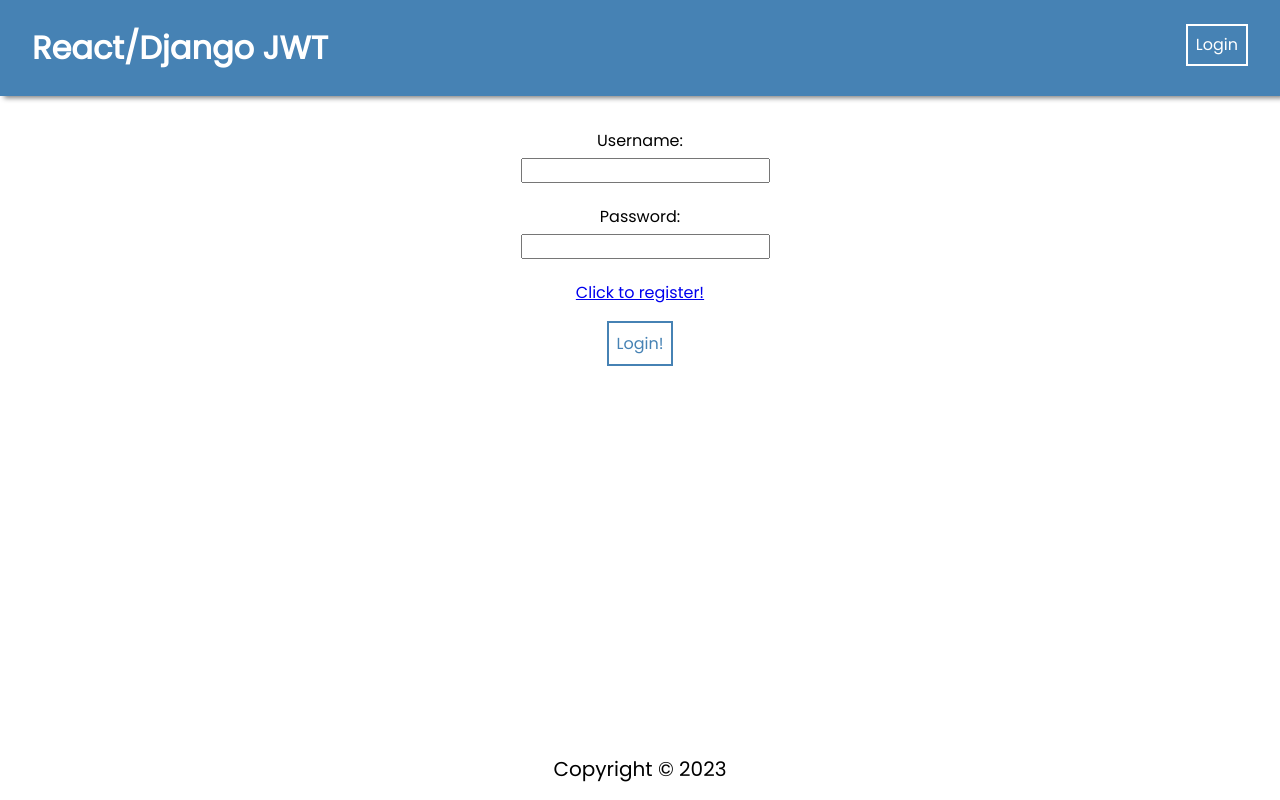
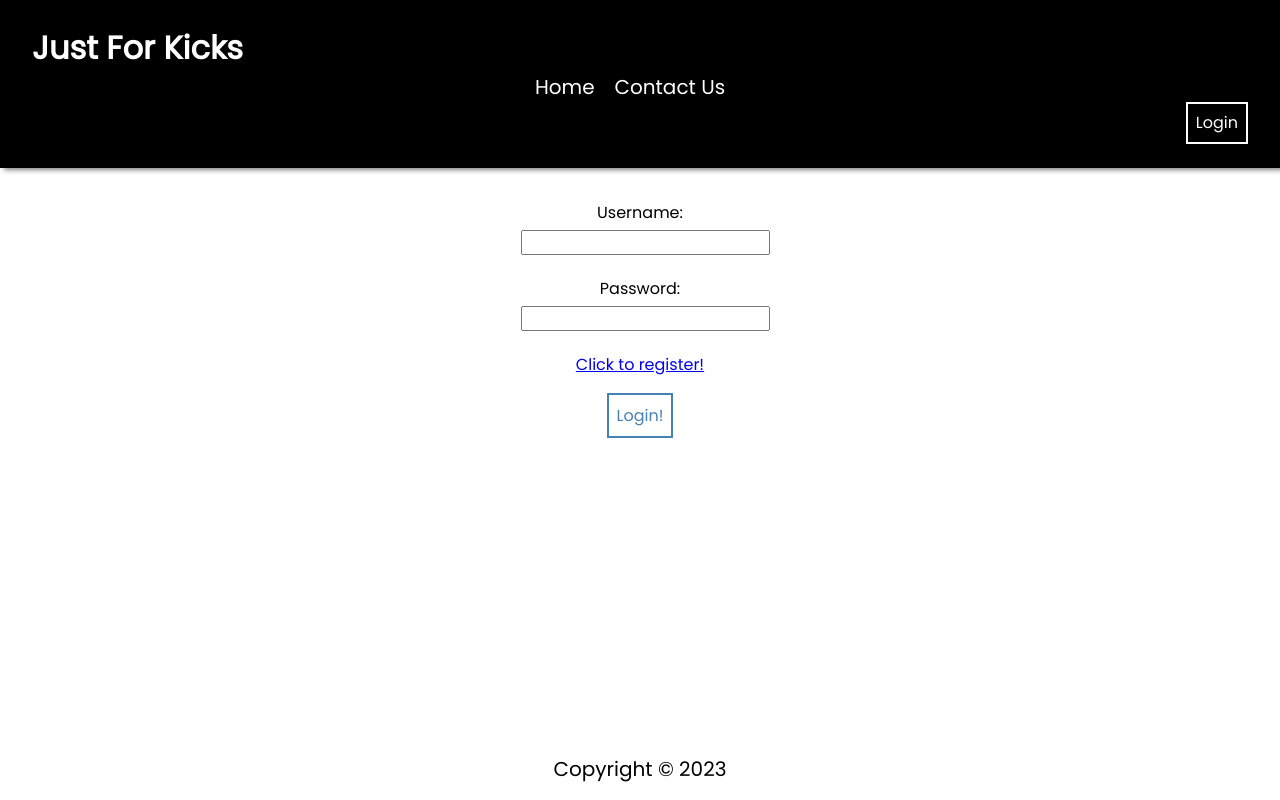
Before and after one commit to Jdrive5/Final-Capstone, a React (Create React App) app in the folder frontend/: page /login in a window 1280 px wide. Built offline with nearby package versions, Linux system fonts and the light colour scheme.

Commit message:
Added Home and Contact to Navbar

```diff
--- a/frontend/package.json
+++ b/frontend/package.json
@@ -10,6 +10,7 @@
     "jwt-decode": "^3.1.2",
     "react": "^17.0.2",
     "react-dom": "^17.0.2",
+    "react-icons": "^4.8.0",
     "react-router-dom": "^6.2.1",
     "react-scripts": "5.0.0",
     "web-vitals": "^2.1.4"
--- a/frontend/src/App.js
+++ b/frontend/src/App.js
@@ -6,6 +6,7 @@ import "./App.css";
 import HomePage from "./pages/HomePage/HomePage";
 import LoginPage from "./pages/LoginPage/LoginPage";
 import RegisterPage from "./pages/RegisterPage/RegisterPage";
+import Contact from "./pages/contact/Contact";
 
 // Component Imports
 import Navbar from "./components/NavBar/NavBar";
@@ -29,6 +30,7 @@ function App() {
         />
         <Route path="/register" element={<RegisterPage />} />
         <Route path="/login" element={<LoginPage />} />
+        <Route path="/contact" element={<Contact />} />
       </Routes>
       <Footer />
     </div>
--- a/frontend/src/components/NavBar/NavBar.css
+++ b/frontend/src/components/NavBar/NavBar.css
@@ -2,6 +2,8 @@ ul {
   display: flex;
   justify-content: space-between;
   list-style-type: none;
+  margin: 0;
+  padding: 0;
 }
 
 li {
@@ -9,7 +11,7 @@ li {
 }
 
 .navBar {
-  background: steelblue;
+  background: black;
   box-shadow: 4px 2px 5px gray;
   color: white;
   margin-bottom: 2rem;
@@ -25,7 +27,7 @@ li {
 
 .navBar button:hover {
   background: white;
-  color: steelblue;
+  color: black;
   cursor: pointer;
 }
 
@@ -33,3 +35,34 @@ li {
   cursor: pointer;
   font-size: 2rem;
 }
+
+.middleLinks ul {
+  display: flex;
+  justify-content: center;
+  list-style: none;
+  margin: 0;
+  padding: 0;
+
+}
+
+.middleLinks li {
+  margin-right: 20px;
+  color: white;
+}
+
+.rightLinks {
+  display: flex;
+  justify-content: flex-end;
+  list-style: none;
+  margin: 0;
+  padding: 0;
+}
+
+.rightLinks li {
+  margin-left: 20px;
+}
+
+.middleLinks a {
+  color: white;
+  text-decoration: none;
+}
--- a/frontend/src/components/NavBar/NavBar.jsx
+++ b/frontend/src/components/NavBar/NavBar.jsx
@@ -9,12 +9,27 @@ const Navbar = () => {
   const navigate = useNavigate();
   return (
     <div className="navBar">
+      <div className="brand">
+        <Link to="/" style={{ textDecoration: "none", color: "white" }}>
+          <b>Just For Kicks</b>
+        </Link>
+      </div>
+      <div className="middleLinks">
         <ul>
-        <li className="brand">
-          <Link to="/" style={{ textDecoration: "none", color: "white" }}>
-            <b>React/Django JWT</b>
+          <li>
+            <Link to="/">
+              Home
             </Link>
           </li>
+          <li>
+            <Link to="/contact">
+              Contact Us
+            </Link>
+          </li>
+        </ul>
+      </div>
+      <div className="rightLinks">
+        <ul>
           <li>
             {user ? (
               <button onClick={logoutUser}>Logout</button>
@@ -24,6 +39,7 @@ const Navbar = () => {
           </li>
         </ul>
       </div>
+    </div>
   );
 };
 
```
Also changed, not shown: 1 other file (tests, documents, lock files or other folders). Lines whose indentation alone changed are shown as unchanged.
